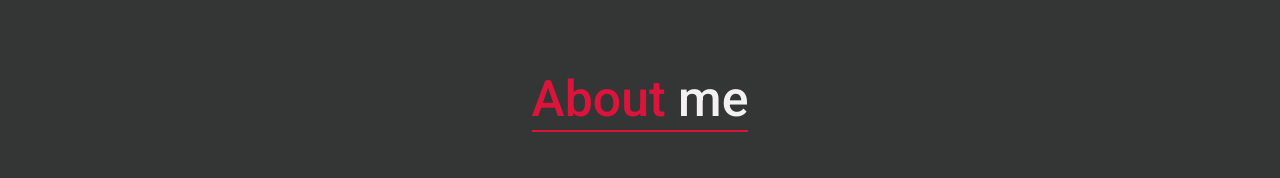
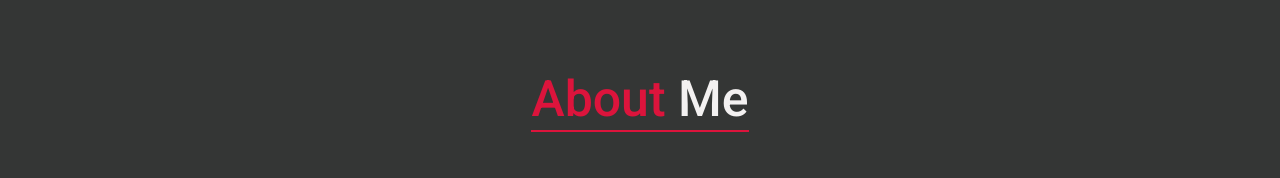
Before and after one commit to abhijitnr/abhijitnr.github.io, a React (Create React App) app: page / in a window 1280 px wide. Shown: the part 750-928 px from the top of the page. Built offline with nearby package versions, Linux system fonts and the light colour scheme.

Commit message:
Change About me to About Me

```diff
--- a/src/pages/About.jsx
+++ b/src/pages/About.jsx
@@ -2,7 +2,7 @@ const About = () => {
   return (
     <section id="about-me">
       <h1>
-        About <span>me</span>
+        About <span>Me</span>
       </h1>
 
       <div>
```
